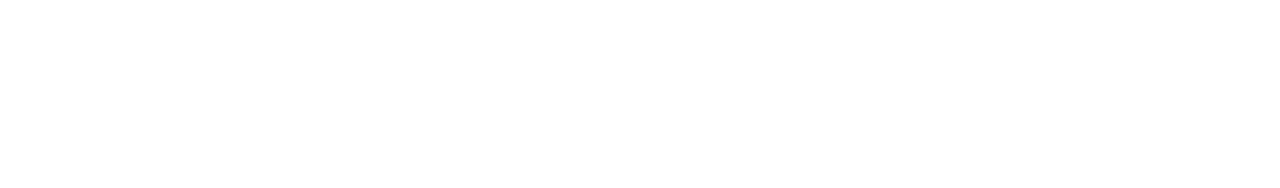
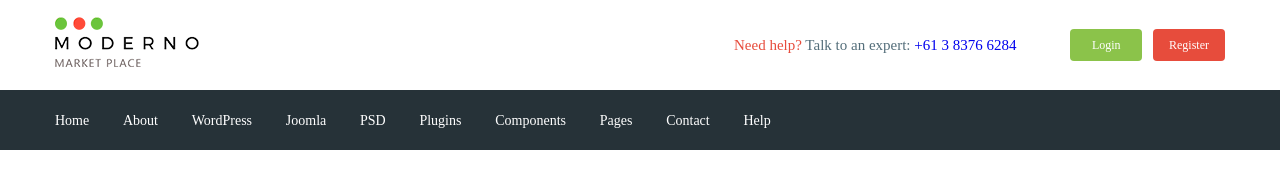
Before and after one commit to Freelance-commit/moderno, a website: page app/index.html in a window 1280 px wide. Drawn offline with nearby package versions, Linux system fonts and the light colour scheme; files that its build step writes are made by us from their sources.

Commit message:
added header

```diff
--- a/app/index.html
+++ b/app/index.html
@@ -1,14 +1,58 @@
 <!DOCTYPE html>
 <html lang="en">
+
 <head>
     <meta charset="UTF-8">
     <meta name="viewport" content="width=device-width, initial-scale=1.0">
     <title>Document</title>
+    <link rel="preconnect" href="https://fonts.gstatic.com">
+    <link href="https://fonts.googleapis.com/css2?family=Roboto:wght@500;700&display=swap" rel="stylesheet">
     <link rel="stylesheet" href="css/libs.min.css">
     <link rel="stylesheet" href="css/style.min.css">
 </head>
+
 <body>
+    <header class="header">
+        <div class="header__top">
+            <div class="container">
+                <div class="header__top-inner">
+                    <div class="header__logo">
+                        <a href="#">
+                            <img src="images/logo.png" alt="">
+                        </a>
+                    </div>
+                    <div class="header__text">
+                        <a href="#"><span>Need help?</span> </a> Talk to an expert: <a class="header__phone"
+                            href="tel:61383766284">+61 3 8376 6284</a>
+                    </div>
 
+                    <div class="header__box">
+                        <a class="basket" href="#"></a>
+                        <a class="header__btn header__btn-login" href="#">Login</a>
+                        <a class="header__btn header__btn-register" href="#">Register</a>
+                    </div>
+                </div>
+            </div>
+        </div>
+        <div class="header__menu">
+            <div class="container">
+                <nav class="menu">
+                    <ul class="menu__list">
+                        <li><a href="#">Home</a></li>
+                        <li><a href="#">About</a></li>
+                        <li><a href="#">WordPress</a></li>
+                        <li><a href="#">Joomla</a></li>
+                        <li><a href="#">PSD</a></li>
+                        <li><a href="#">Plugins</a></li>
+                        <li><a href="#">Components</a></li>
+                        <li><a href="#">Pages</a></li>
+                        <li><a href="#">Contact</a></li>
+                        <li><a href="#">Help</a></li>
+                    </ul>
+                </nav>
+            </div>
+        </div>
+    </header>
 
 
 
@@ -16,4 +60,5 @@
     <script src="js/libs.min.js"></script>
     <script src="js/main.min.js"></script>
 </body>
+
 </html>
--- /dev/null
+++ b/app/scss/_fonts.scss
@@ -0,0 +1,7 @@
+@font-face{
+    font-family: 'Roboto-Regular', sans-serif;
+    src: url('../fonts/Roboto-Regular.woff2') format('woff2'),
+         url('../fonts/Roboto-Regular.woff') format('woff');
+    font-weight: 700;
+    font-display: swap; //відображаються системні шрифти (до завантаження всановлених на сторінці)
+}
--- /dev/null
+++ b/app/scss/_global.scss
@@ -0,0 +1,28 @@
+html {
+    box-sizing: border-box;
+}
+
+*, *::before, *::after{
+    box-sizing: inherit;
+}
+a{
+    display: inline-block;
+    text-decoration: none;
+}
+ul, li{
+    margin: 0;
+    padding: 0;
+    list-style: none;
+}
+body{
+    font-family: 'Roboto-Regular';
+    font-weight: 400;
+    font-size: 15px;
+    line-height: 24px;
+    color: $text;
+}
+.container{
+    max-width: 1200px;
+    margin: 0 auto;
+    padding: 0 15px;
+}
--- /dev/null
+++ b/app/scss/_vars.scss
@@ -0,0 +1,4 @@
+$text: #546e7a;
+$red: #e74c3c;
+$green: #8bc34a;
+$bg: #263238;
--- a/app/scss/style.scss
+++ b/app/scss/style.scss
@@ -1,17 +1,60 @@
-html {
-    box-sizing: border-box;
+@import 'vars';
+@import 'global';
+@import 'fonts';
+
+.header__top-inner{
+    display: flex;
+    justify-content: space-between;
+    height: 90px;
+    align-items: center;
 }
 
-*, *::before, *::after{
-    box-sizing: inherit;
+.header__text{
+    margin-left: auto;
+    margin-right: 50px;
+    span{
+        color: $red;
+    }
 }
 
-.box{
+.header__btn{
+    //потрібно врахувати те, що може бути написано "суперрегістрація" і т.д. і задати відступи
+    padding: 4px;
+    width: 72px;
+    border-radius: 4px;
+    text-align: center;
+    color: #fff;
+    font-size: 12px;
+}
+
+.header__btn-login{
+    background-color: $green;
+}
+
+.header__btn-register{
+    background-color: $red;
+    margin-left: 7px;
+}
+
+.header__menu{
+    background-color: $bg;
+}
+
+.menu{
     display: flex;
-    font-size: 12px;
-    margin: 0;
-    padding: 0;
-    overflow: hidden;
-    text-align: inherit;
-    font-weight: 200;
+    align-items: center;
+    height: 60px;
 }
+
+.menu__list{
+    li{
+        display: inline-block;
+        &+li{
+            margin-left: 30px;
+        }
+    }
+    a{
+        color: #fff;
+        font-size: 14px;
+    }
+}
--- a/gulpfile.js
+++ b/gulpfile.js
@@ -9,7 +9,7 @@ let gulp         = require('gulp'),
     cssmin       = require('gulp-cssmin');
 
 gulp.task('sass', function () {
-    return gulp.src('app/scss/style.scss')
+    return gulp.src('app/scss/**/*.scss')
         .pipe(sass({ outputStyle: 'expanded' }))
         .pipe(rename({ suffix: '.min' }))
         .pipe(autoprefixer({
@@ -59,7 +59,7 @@ gulp.task('browser-sync', function () {
 });
 
 gulp.task('watch', function () {
-    gulp.watch('app/scss/style.scss', gulp.parallel('sass'))
+    gulp.watch('app/scss/**/*.scss', gulp.parallel('sass'))
     gulp.watch('app/*.html', gulp.parallel('html'))
     gulp.watch('app/js/*.js', gulp.parallel('js'))
 });
```
Also changed, not shown: app/fonts/Roboto-Regular.ttf (added), app/fonts/Roboto-Regular.woff (added), app/fonts/Roboto-Regular.woff2 (added), app/images/logo.png (added).
